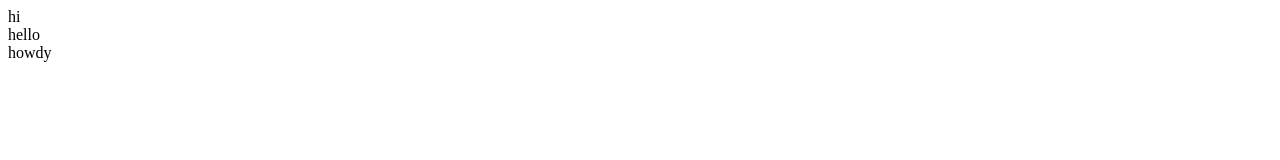
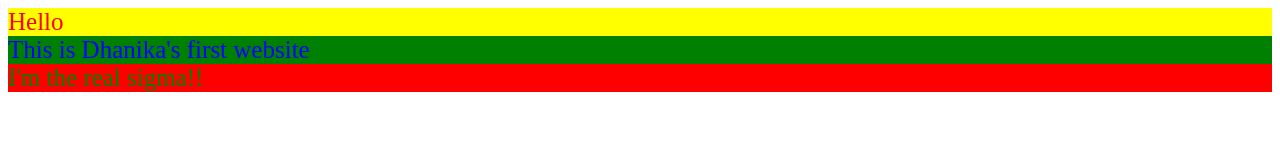
Before and after one commit to Dhanika-Botejue/Dhanika-Botejue.github.io, a plain HTML site: page index.html in a window 1280 px wide. Drawn offline with Linux system fonts and the light colour scheme.

Commit message:
colours and sizing
colours and sizing

```diff
--- a/index.html
+++ b/index.html
@@ -1,13 +1,14 @@
 <!DOCTYPE html>
 <html>
-  <link rel="stylesheet" type="text/css" href="style.css" />
-  <div class="divOne">
-  hi
-    <div class="divTwo">
-    hello
-      <div class="divThree">
-      howdy
-      </div>
+<link rel="stylesheet" type="text/css" href="style.css" />
+<div class="divOne">
+  Hello
+  <div class="divTwo">
+    This is Dhanika's first website
+    <div class="divThree">
+      I'm the real sigma!!
     </div>
   </div>
+</div>
+
 </html>
--- a/style.css
+++ b/style.css
@@ -1,4 +1,18 @@
-html {
-  height: 100%;
-  width: 100%;
+div {
+  font-size: 25px
 }
+
+.divOne {
+  color: red;
+  background-color: yellow
+}
+
+.divTwo {
+  color: blue;
+  background-color: green
+}
+
+.divThree {
+  color: green;
+  background-color: red
+}
```
